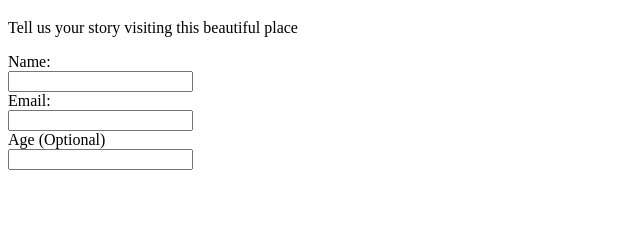
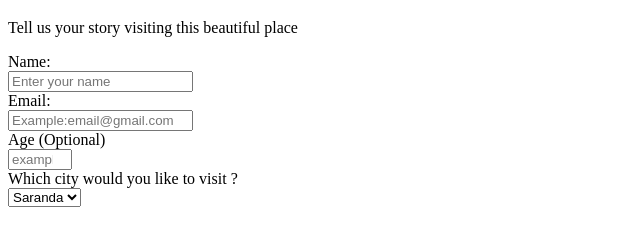
Before and after one commit to myelin0/Survey-Form, a plain HTML site: page index.html in a window 1280 px wide. Shown: the part 61-302 px from the top of the page, without its empty margins (0-640 px from the left). Drawn offline with Linux system fonts and the light colour scheme.

Commit message:
inserted placeholders and dropdown menu

```diff
--- a/index.html
+++ b/index.html
@@ -10,14 +10,22 @@
     <h1 id="title">How well do you know Albania?</h1>
     <p id="description">Tell us your story visiting this beautiful place</p>
     <form id="survey-form" action="">
-        <label for="name">Name:</label><br>
-        <input id="name"type="text" required><br>
+        <label id="name-label" for="name">Name:</label><br>
+        <input id="name"type="text" placeholder="Enter your name" required><br>
 
-        <label for="email">Email:</label><br>
-        <input id="email" type="email" required><br>
+        <label id="emai-label" for="email">Email:</label><br>
+        <input id="email" type="email" placeholder="Example:email@gmail.com" required><br>
 
-        <label for="">Age (Optional)</label><br>
-        <input id="number" type="number" min="18"><br>
+        <label id="number-label" for="number">Age (Optional)</label><br>
+        <input id="number" type="number" min="18" max="100" placeholder="example:18-100"><br>
+
+        <label for="dropdown">Which city would you like to visit ?</label><br>
+            <select name="dropdown" id="dropdown">
+                <option value="Saranda">Saranda</option>
+                <option value="Vlora">Vlora</option>
+                <option value="Durres">Durres</option>
+                <option value="Tirana">Tirana</option>
+            </select>
 
     </form>
 </body>
```
